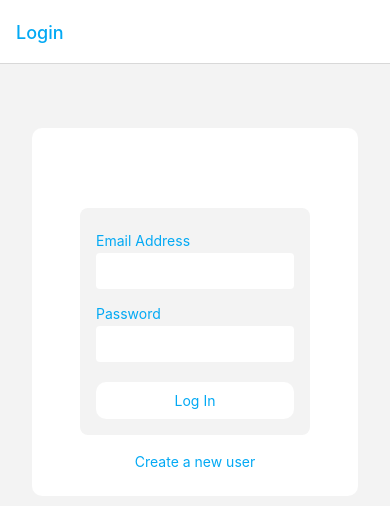
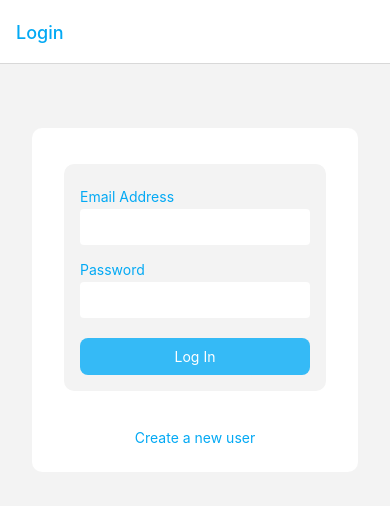
Before and after one commit to officialabdulrehman/react-native-max-auth, a React Native app: screen /Login in a window 390 px wide. Shown: the top 506 px of the page. Built offline with nearby package versions, Linux system fonts and the light colour scheme; no server answers.

Commit message:
feat: signup is working

```diff
--- a/src/components/Auth/AuthContent/AuthContent.styles.ts
+++ b/src/components/Auth/AuthContent/AuthContent.styles.ts
@@ -15,5 +15,7 @@ export const styles = DynamicStyleSheet.create((props) => ({
   },
   buttons: {
     marginTop: 8,
+    marginHorizontal: 16,
+    borderRadius: 12
   },
 }))
--- a/src/components/Auth/AuthContent/AuthContent.tsx
+++ b/src/components/Auth/AuthContent/AuthContent.tsx
@@ -1,12 +1,20 @@
+import { useNavigation } from "@react-navigation/native";
+import { NativeStackNavigationProp } from "@react-navigation/native-stack";
 import { useState } from "react";
 import { Alert, View } from "react-native";
+import { SignupParams } from "../../../services/api/auth/Auth.api.model";
 import { FlatButton } from "../../UI/FlatButton/FlatButton";
 import { AuthForm } from "../AuthForm/AuthForm";
 import { styles } from "./AuthContent.styles";
 
 type Props = {
   isLogin: boolean;
-  onAuthenticate: (data: { email: string; password: string }) => void;
+  onAuthenticate: (data: SignupParams) => void;
+};
+
+type NavProps = {
+  Signup: {};
+  Login: {};
 };
 
 export const AuthContent = (props: Props) => {
@@ -17,9 +25,14 @@ export const AuthContent = (props: Props) => {
     confirmEmail: false,
     confirmPassword: false,
   });
+  const navigation = useNavigation<NativeStackNavigationProp<NavProps>>();
 
   const switchAuthModeHandler = () => {
-    // Todo
+    if (isLogin) {
+      navigation.replace("Signup", {});
+    } else {
+      navigation.replace("Login", {});
+    }
   };
 
   const submitHandler = (credentials: any) => {
--- a/src/components/Auth/AuthForm/AuthForm.styles.ts
+++ b/src/components/Auth/AuthForm/AuthForm.styles.ts
@@ -2,10 +2,10 @@ import { DynamicStyleSheet } from "../../../styles/Dynamic.StyleSheet";
 
 export const styles = DynamicStyleSheet.create((props) => ({
   container: {
-    marginTop: 64,
-    marginHorizontal: 32,
+    marginVertical: 20,
+    marginHorizontal: 16,
     padding: 16,
-    borderRadius: 8,
+    borderRadius: 10,
     backgroundColor: props.backgroundColors.primary100,
     // elevation: 2,
     // shadowColor: 'black',
--- a/src/components/UI/Button/Button.styles.ts
+++ b/src/components/UI/Button/Button.styles.ts
@@ -2,13 +2,14 @@ import { DynamicStyleSheet } from "../../../styles/Dynamic.StyleSheet";
 
 export const styles = DynamicStyleSheet.create((props) => ({
   container: {
-    borderRadius: 10,
+    borderRadius: 8,
     padding: 10,
-    backgroundColor: props.backgroundColors.primary000,
+    backgroundColor: props.colors.primary600,
     alignItems: "center"
   },
   text: {
-    color: props.colors.primary400
+    // color: props.colors.primary400,
+    color: props.backgroundColors.primary000
   },
   pressed: {
     opacity: 0.75,
--- a/src/components/UI/FlatButton/FlatButton.styles.ts
+++ b/src/components/UI/FlatButton/FlatButton.styles.ts
@@ -13,6 +13,6 @@ export const styles = DynamicStyleSheet.create((props) => ({
   pressed: {
     opacity: 0.75,
     borderRadius: 6,
-    backgroundColor: props.backgroundColors.primary000,
+    backgroundColor: props.backgroundColors.primary100,
   },
 }))
--- a/src/screens/SignupScreen/Signup.screen.tsx
+++ b/src/screens/SignupScreen/Signup.screen.tsx
@@ -1,7 +1,23 @@
+import { useState } from "react";
 import { AuthContent } from "../../components/Auth/AuthContent/AuthContent";
+import { LoadingOverlay } from "../../components/UI/LoadingOverlay/LoadingOverlay";
+import { authApi } from "../../services/api/auth/auth.api";
+import { SignupParams } from "../../services/api/auth/Auth.api.model";
 
 type Props = {};
 
 export const SignupScreen = (props: Props) => {
-  return <AuthContent isLogin={false} onAuthenticate={() => {}} />;
+  const [loading, setLoading] = useState(false);
+
+  const signup = async (data: SignupParams) => {
+    setLoading(true);
+    await authApi.signup(data);
+    setLoading(false);
+  };
+
+  if (loading) {
+    return <LoadingOverlay />;
+  }
+
+  return <AuthContent isLogin={false} onAuthenticate={signup} />;
 };
--- /dev/null
+++ b/src/services/api/auth/auth.api.ts
@@ -0,0 +1,22 @@
+import { AUTH_URL, FIREBASE_WEB_API_KEY } from "../../../config/env"
+import { api } from "../../../lib/api/api.base"
+import { LoginParams, SignupParams } from "./Auth.api.model"
+
+class AuthApi {
+
+  public async signup(data: SignupParams) {
+    const { data: result } = await api.post(`${AUTH_URL}?key=${FIREBASE_WEB_API_KEY}`, { ...data, returnSecureToken: true }, {})
+    return result
+  }
+
+  public async login(data: LoginParams) {
+    const { data: result } = await api.post(`${AUTH_URL}?key=${FIREBASE_WEB_API_KEY}`, data, {})
+    return result
+  }
+
+  private transformData(data: any) {
+  }
+
+}
+
+export const authApi = new AuthApi()
```
Also changed, not shown: src/services/api/auth/Auth.api.model.ts (added, +9 -0 lines).
